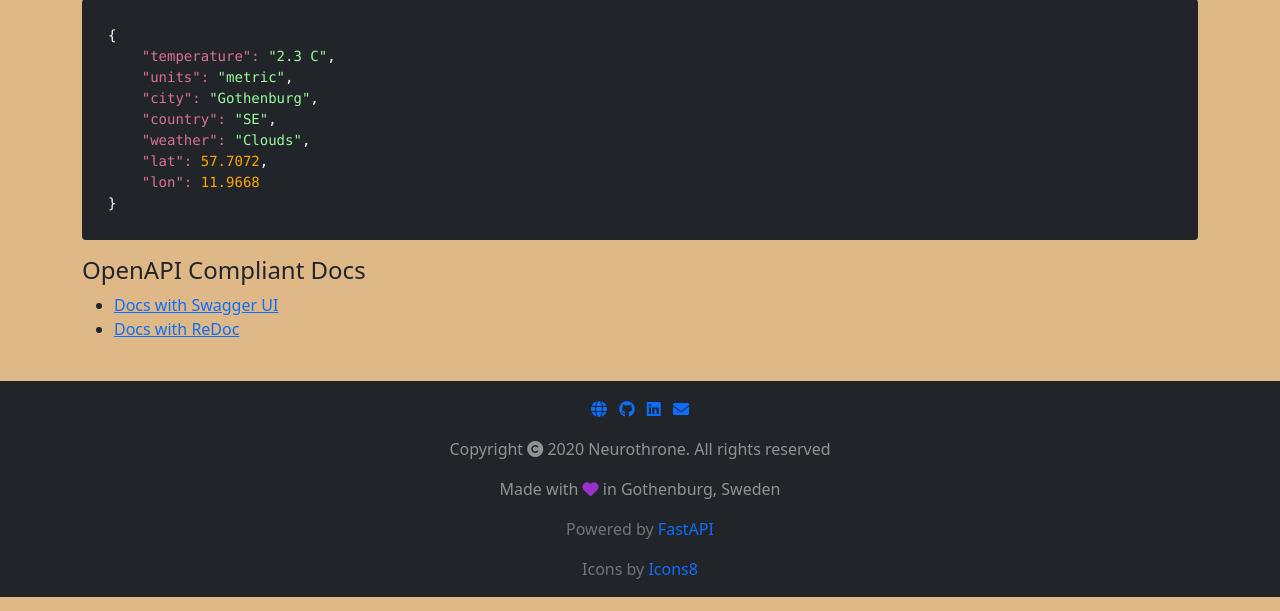
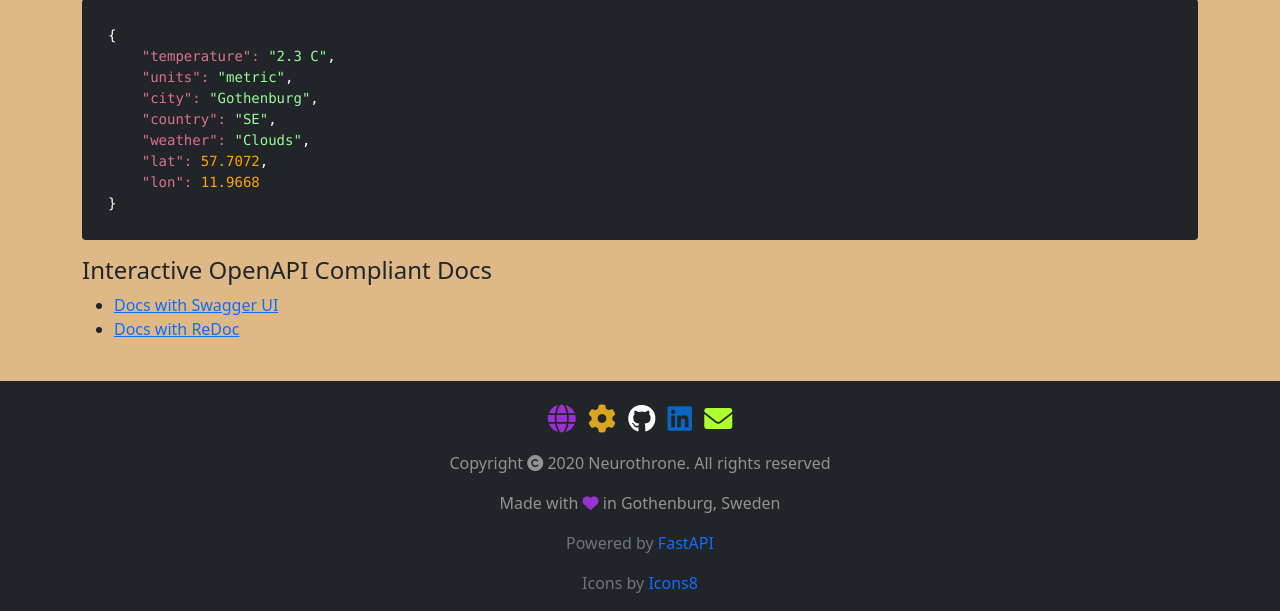
Before and after one commit to neurothrone/weather-api, a FastAPI app: template app/templates/open/index.html in a window 1280 px wide. Shown: the part 660-1271 px from the top of the page. Run offline with FastAPI, Linux system fonts and the light colour scheme; the template is opened without the code that fills it: most values are stand-ins (such as "Sample title", 1, 10 or a date in 2020); some libraries are stand-ins or nearby versions.

Commit message:
modify social icons and small changes to structure

```diff
--- a/app/static/css/main.css
+++ b/app/static/css/main.css
@@ -1,9 +1,7 @@
+/* Body */
+
 body {
     background: burlywood;
-}
-
-.footer-heart {
-    color: darkorchid;
 }
 
 .param-text {
@@ -14,6 +12,11 @@ body {
     background: mediumpurple !important;
 }
 
+.footer-heart {
+    color: darkorchid;
+}
+
+/* JSON response */
 
 pre {
     padding: 5px;
@@ -39,3 +42,45 @@ pre {
 .key {
     color: palevioletred;
 }
+
+/* Social Icons */
+
+.fa-globe {
+    color: darkorchid;
+}
+
+.fa-globe:hover {
+    color: mediumpurple;
+}
+
+.fa-gear {
+    color: goldenrod;
+}
+
+.fa-gear:hover {
+    color: gold;
+}
+
+.fa-github {
+    color: white;
+}
+
+.fa-github:hover {
+    color: papayawhip;
+}
+
+.fa-linkedin {
+    color: #0A66C2;
+}
+
+.fa-linkedin:hover {
+    color: cornflowerblue;
+}
+
+.fa-envelope {
+    color: greenyellow;
+}
+
+.fa-envelope:hover {
+    color: palegreen;
+}
--- a/app/templates/open/index.html
+++ b/app/templates/open/index.html
@@ -77,10 +77,11 @@
         <pre class="text-white" id="json-example"></pre>
     </div>
 
-    <h4 class="mt-3">OpenAPI Compliant Docs</h4>
+    <h4 class="mt-3">Interactive OpenAPI Compliant Docs</h4>
     <ul>
         <li><a href="/docs/">Docs with Swagger UI</a></li>
         <li><a href="/redoc/">Docs with ReDoc</a></li>
     </ul>
 
+
 {% endblock %}
--- a/app/templates/shared/base.html
+++ b/app/templates/shared/base.html
@@ -23,9 +23,9 @@
 <main class="container mb-4">
     {% block page_content %}
         <h1 class="d-flex flex-wrap align-items-center justify-content-center justify-content-lg-start">
-            <img
-                    src="{{ url_for('static', path='img/icons8-cloud-96.png') }}"
-                    alt="Image of a cloud in gradient color"> Weather API Service
+            <img src="{{ url_for('static', path='img/icons8-cloud-96.png') }}"
+                 alt="Image of a cloud in gradient color">
+            Weather API Service
         </h1>
     {% endblock %}
 </main>
--- a/app/templates/shared/footer.html
+++ b/app/templates/shared/footer.html
@@ -1,17 +1,35 @@
-<footer class="text-center bg-dark pt-3 mt-auto">
+<footer class="text-center bg-dark pt-4 mt-auto">
     <div class="text-white-50">
         <ul class="list-inline">
             <li class="list-inline-item">
-                <a href="#"><i class="fa-solid fa-globe"></i></a>
+                <a class="text-decoration-none"
+                   href="https://github.com/neurothrone/portfolio">
+                    <i class="fa-solid fa-globe fs-3"></i>
+                </a>
             </li>
             <li class="list-inline-item">
-                <a href="https://github.com/neurothrone"><i class="fa-brands fa-github"></i></a>
+                <a class="text-decoration-none"
+                   href="https://github.com/neurothrone/weather-api">
+                    <i class="fa-solid fa-gear fs-3"></i>
+                </a>
             </li>
             <li class="list-inline-item">
-                <a href="https://linkedin.com/neurothrone"><i class="fa-brands fa-linkedin"></i></a>
+                <a class="text-decoration-none"
+                   href="https://github.com/neurothrone">
+                    <i class="fa-brands fa-github fs-3"></i>
+                </a>
             </li>
             <li class="list-inline-item">
-                <a href="#"><i class="fa-solid fa-envelope"></i></a>
+                <a class="text-decoration-none"
+                   href="https://linkedin.com/neurothrone">
+                    <i class="fa-brands fa-linkedin fs-3"></i>
+                </a>
+            </li>
+            <li class="list-inline-item">
+                <a class="text-decoration-none"
+                   href="#">
+                    <i class="fa-solid fa-envelope fs-3"></i>
+                </a>
             </li>
         </ul>
 
```
